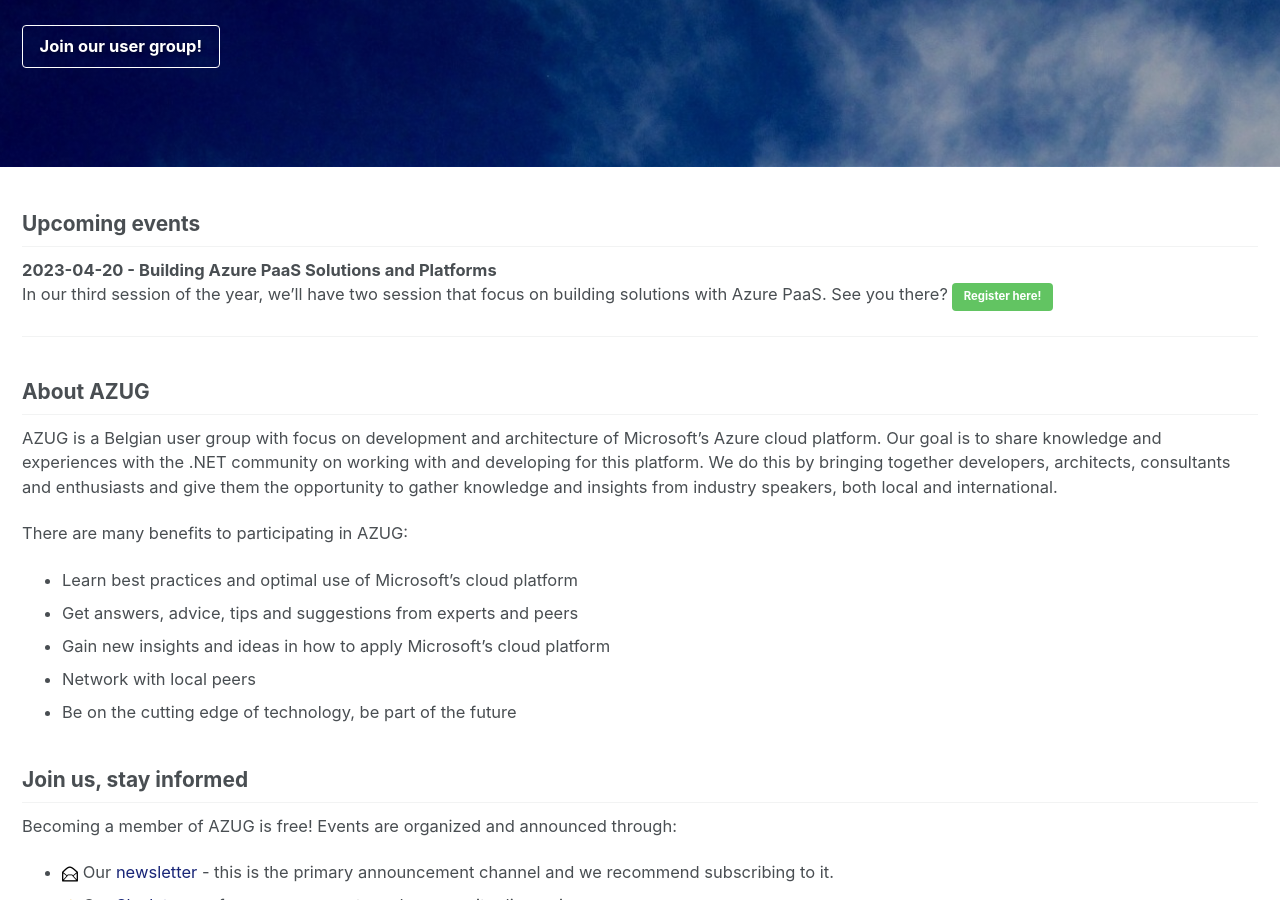
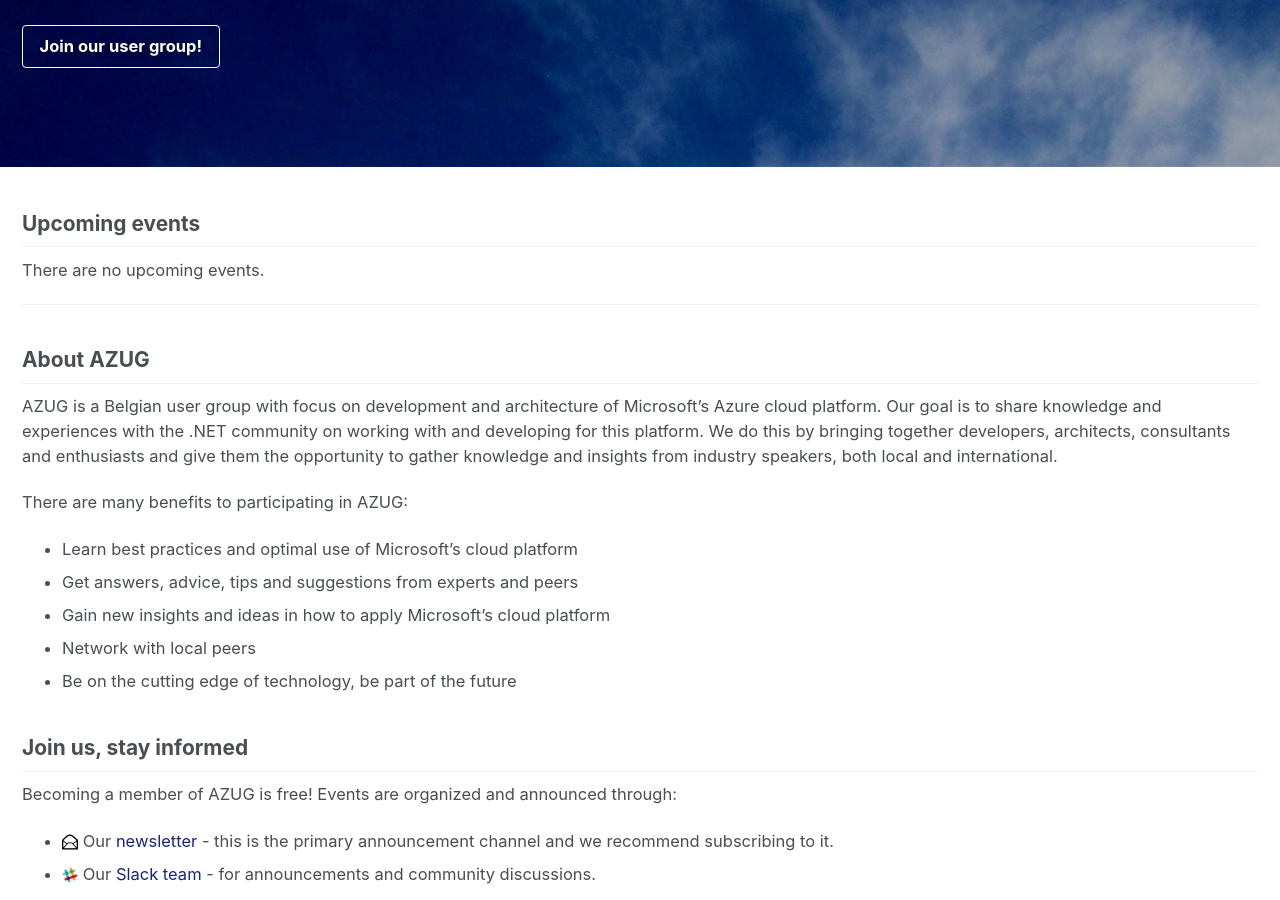
Before and after one commit to AzugBe/azugbe.github.io, a Jekyll site: the page built from index.md, in a window 1280 px wide and 900 px high, scrolled down 392 px. Built offline with Jekyll 4.4.1, drawn with Linux system fonts in a browser that asks for light colours; comment, search, counter and statistics services are not loaded.

Commit message:
Update index.md

```diff
--- a/index.md
+++ b/index.md
@@ -14,10 +14,10 @@ excerpt: "The Belgium Azure User Group focuses on knowledge sharing and networki
 
 ## Upcoming events
 
-<!--There are no upcoming events.-->
+There are no upcoming events.
 
-**2023-04-20 - Building Azure PaaS Solutions and Platforms**<br>
-In our third session of the year, we'll have two session that focus on building solutions with Azure PaaS. See you there? [Register here!](https://www.azug.be/events/2023/04/20/building-azure-paas-solutions-and-platforms){: .btn .btn--success}
+<!--**2023-04-20 - Building Azure PaaS Solutions and Platforms**<br>
+In our third session of the year, we'll have two session that focus on building solutions with Azure PaaS. See you there? [Register here!](https://www.azug.be/events/2023/04/20/building-azure-paas-solutions-and-platforms){: .btn .btn--success}-->
 
 <hr />
 
```
